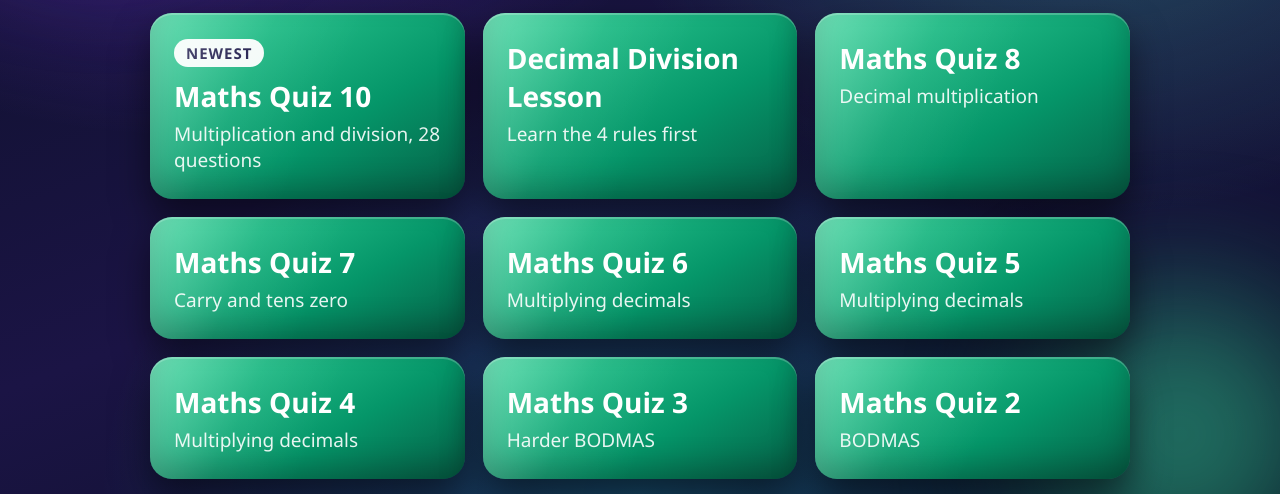
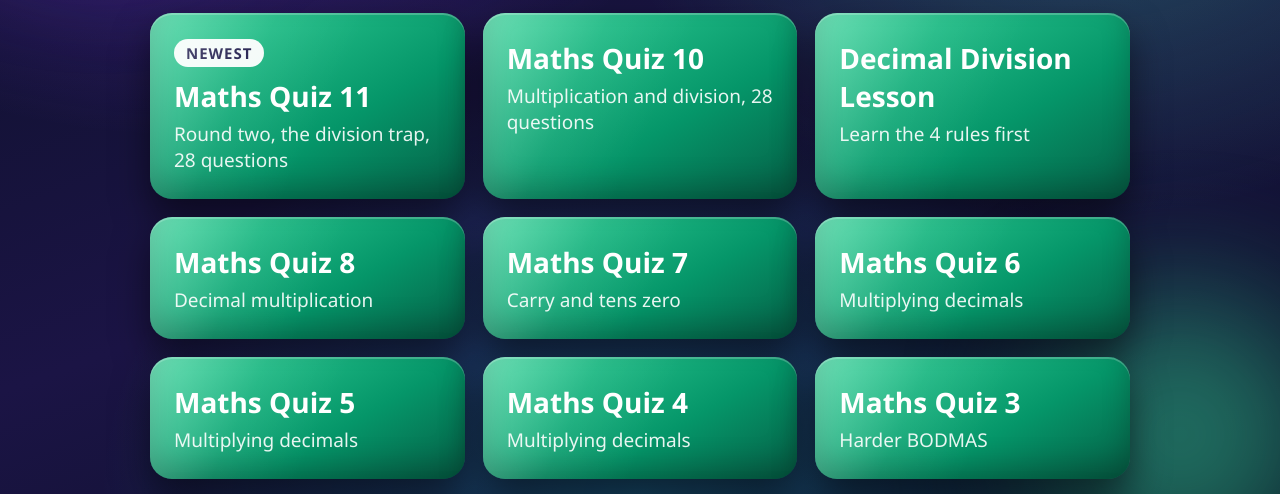
Before and after one commit to zmnakoahmed/zmnakoahmed.github.io, a plain HTML site: page quizzes.html in a window 1280 px wide. Shown: the part 304-798 px from the top of the page. Drawn offline with Linux system fonts and the light colour scheme.

Commit message:
Quizzes page: add Maths Quiz 11 as Newest

```diff
--- a/quizzes.html
+++ b/quizzes.html
@@ -90,7 +90,8 @@
 
   <h2>🔢 Maths</h2>
   <div class="grid">
-    <a class="quiz maths" href="https://zmnakoahmed.github.io/maya-quizzes/maths10.html"><span class="new">Newest</span><div class="name">Maths Quiz 10</div><div class="desc">Multiplication and division, 28 questions</div></a>
+    <a class="quiz maths" href="https://zmnakoahmed.github.io/maya-quizzes/maths11.html"><span class="new">Newest</span><div class="name">Maths Quiz 11</div><div class="desc">Round two, the division trap, 28 questions</div></a>
+    <a class="quiz maths" href="https://zmnakoahmed.github.io/maya-quizzes/maths10.html"><div class="name">Maths Quiz 10</div><div class="desc">Multiplication and division, 28 questions</div></a>
     <a class="quiz maths" href="https://zmnakoahmed.github.io/maya-quizzes/decimal-division-lesson.html"><div class="name">Decimal Division Lesson</div><div class="desc">Learn the 4 rules first</div></a>
     <a class="quiz maths" href="https://zmnakoahmed.github.io/maya-quizzes/maths8.html"><div class="name">Maths Quiz 8</div><div class="desc">Decimal multiplication</div></a>
     <a class="quiz maths" href="https://zmnakoahmed.github.io/maya-quizzes/maths7.html"><div class="name">Maths Quiz 7</div><div class="desc">Carry and tens zero</div></a>
```
